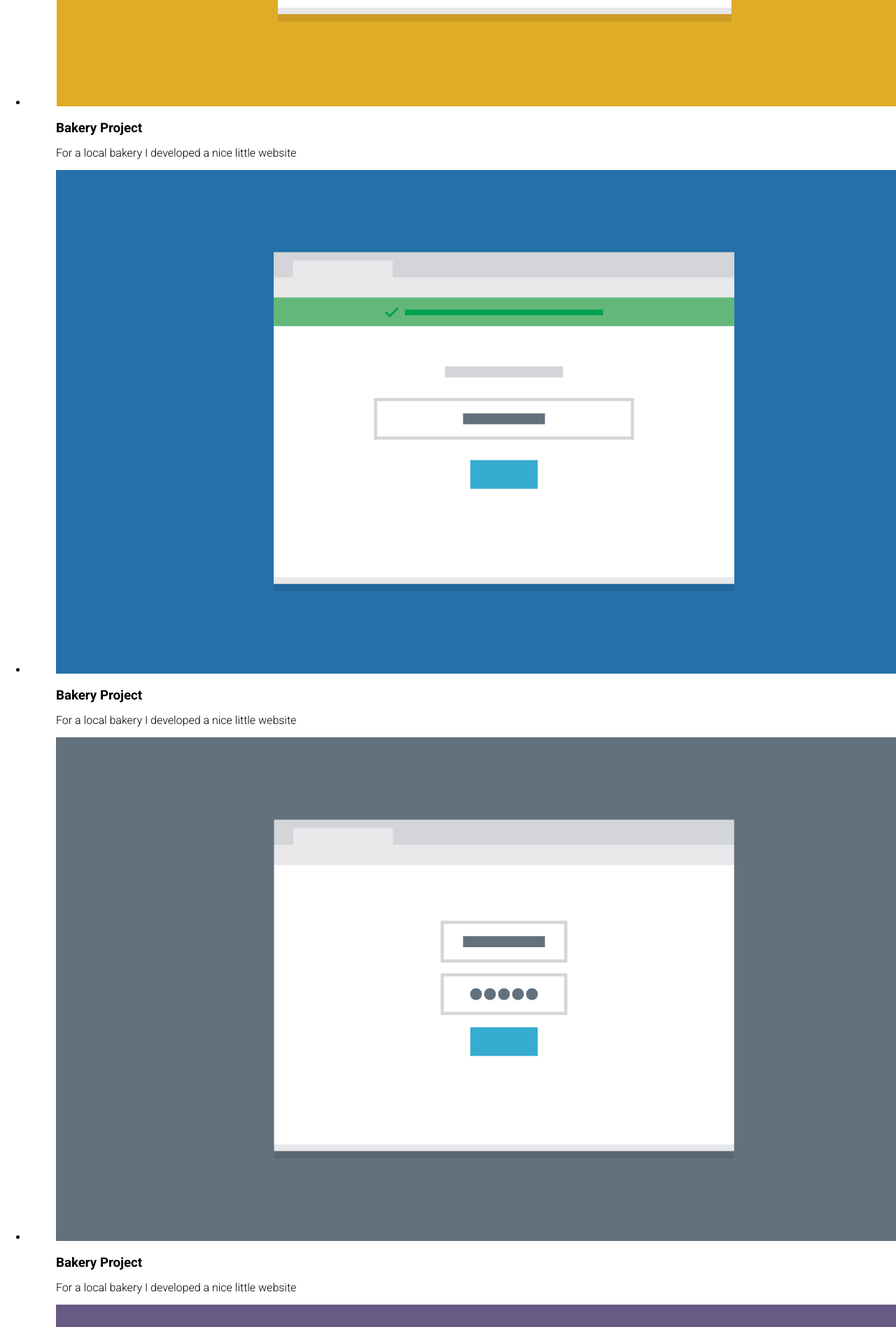
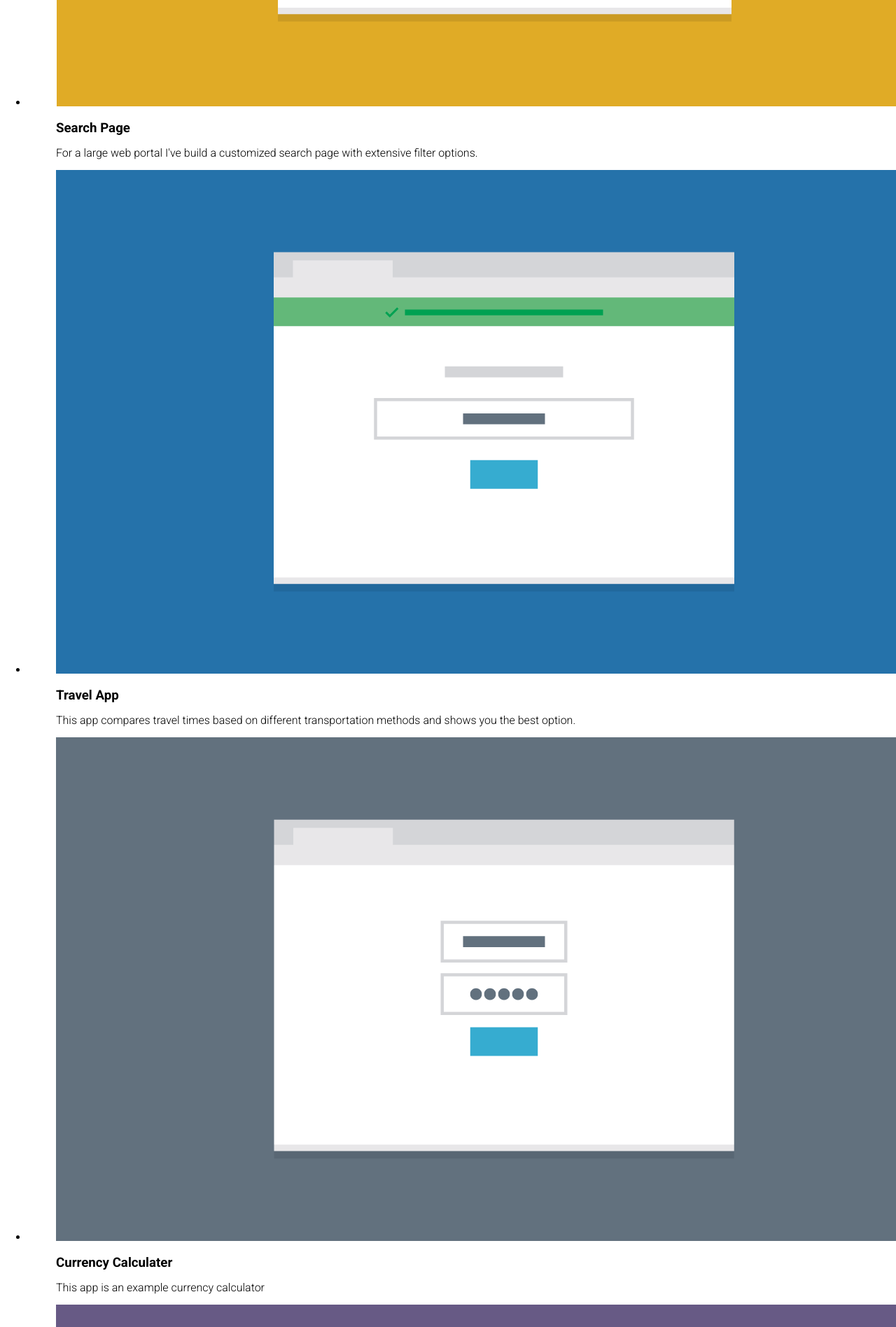
Before and after one commit to RalphSimon/02-responsive_layout, a website: page src/index.html in a window 1280 px wide. Shown: the part 1751-3648 px from the top of the page at 70% size. Drawn offline with nearby package versions, Linux system fonts and the light colour scheme.

Commit message:
Added the contents of mockup ot index.html

```diff
--- a/src/index.html
+++ b/src/index.html
@@ -31,14 +31,15 @@
     </header>
 
     <main class="main-content" role="main">
+      <section class="latest-work">
         <h2 class="subheading">My latest work</h2>
-      <ul class="latest-work">
+        <ul class="latest-work--list">
           <li class="latest-work--item">
             <figure class="portfolio-item">
               <img src="assets/images/portfolio-1.png" alt="A sample image" class="portfolio-image">
               <figcaption class="portfolio-caption">
                 <h3 class="title">Bakery Project</h3>
-              <p class="description">For a local bakery I developed a nice little website</p>
+                <p class="description">For a local bakery I developed a nice little website with the option to browse bread based recipes.</p>
               </figcaption>
             </figure>
           </li>
@@ -47,8 +48,8 @@
             <figure class="portfolio-item">
               <img src="assets/images/portfolio-2.png" alt="A sample image" class="portfolio-image">
               <figcaption class="portfolio-caption">
-              <h3 class="title">Bakery Project</h3>
-              <p class="description">For a local bakery I developed a nice little website</p>
+                <h3 class="title">Search Page</h3>
+                <p class="description">For a large web portal I've build a customized search page with extensive filter options.</p>
               </figcaption>
             </figure>
           </li>
@@ -57,8 +58,8 @@
             <figure class="portfolio-item">
               <img src="assets/images/portfolio-3.png" alt="A sample image" class="portfolio-image">
               <figcaption class="portfolio-caption">
-              <h3 class="title">Bakery Project</h3>
-              <p class="description">For a local bakery I developed a nice little website</p>
+                <h3 class="title">Travel App</h3>
+                <p class="description">This app compares travel times based on different transportation methods and shows you the best option.</p>
               </figcaption>
             </figure>
           </li>
@@ -67,8 +68,8 @@
             <figure class="portfolio-item">
               <img src="assets/images/portfolio-4.png" alt="A sample image" class="portfolio-image">
               <figcaption class="portfolio-caption">
-              <h3 class="title">Bakery Project</h3>
-              <p class="description">For a local bakery I developed a nice little website</p>
+                <h3 class="title">Currency Calculater</h3>
+                <p class="description">This app is an example currency calculator</p>
               </figcaption>
             </figure>
           </li>
@@ -77,8 +78,8 @@
             <figure class="portfolio-item">
               <img src="assets/images/portfolio-5.png" alt="A sample image" class="portfolio-image">
               <figcaption class="portfolio-caption">
-              <h3 class="title">Bakery Project</h3>
-              <p class="description">For a local bakery I developed a nice little website</p>
+                <h3 class="title">Image Gallery</h3>
+                <p class="description">For a local news organization I've build a filterable photo gallery</p>
               </figcaption>
             </figure>
           </li>
@@ -87,17 +88,32 @@
             <figure class="portfolio-item">
               <img src="assets/images/portfolio-6.png" alt="A sample image" class="portfolio-image">
               <figcaption class="portfolio-caption">
-              <h3 class="title">Bakery Project</h3>
-              <p class="description">For a local bakery I developed a nice little website</p>
+                <h3 class="title">Run Run App</h3>
+                <p class="description">With the help of some cool mapping APIs I've build my very own running app.</p>
               </figcaption>
             </figure>
           </li>
         </ul>
+      </section>
+
+      <section class="contact">
+        <h2 class="subheading">contact</h2>
+        <p>If you're interested in chatting or want more information of what I've been working on, I'd love to hear from you!</p>
+        <a href="tel:+11115551234" class="contact-link">+1 (111) 555-1234</a>
+        <a href="mailto:email@yoursite.com" class="contact-link">email@yoursite.com</a>
+      </section>
     </main>
 
     <footer class="main-footer">
       <h2 class="subheading">Ralph Simon</h2>
       <a href="#" class="back-to-top">Back to top</a>
+
+      <!-- Hidden on mobile -->
+      <ul class="footer-nav">
+        <li class="footer-nav--item"><a href="#" class="">Home</a></li>
+        <li class="footer-nav--item"><a href="#" class="">Portfolio</a></li>
+        <li class="footer-nav--item"><a href="#" class="">contact</a></li>
+      </ul>
     </footer>
   </body>
 </html>
```
Lines whose indentation alone changed are shown as unchanged.
